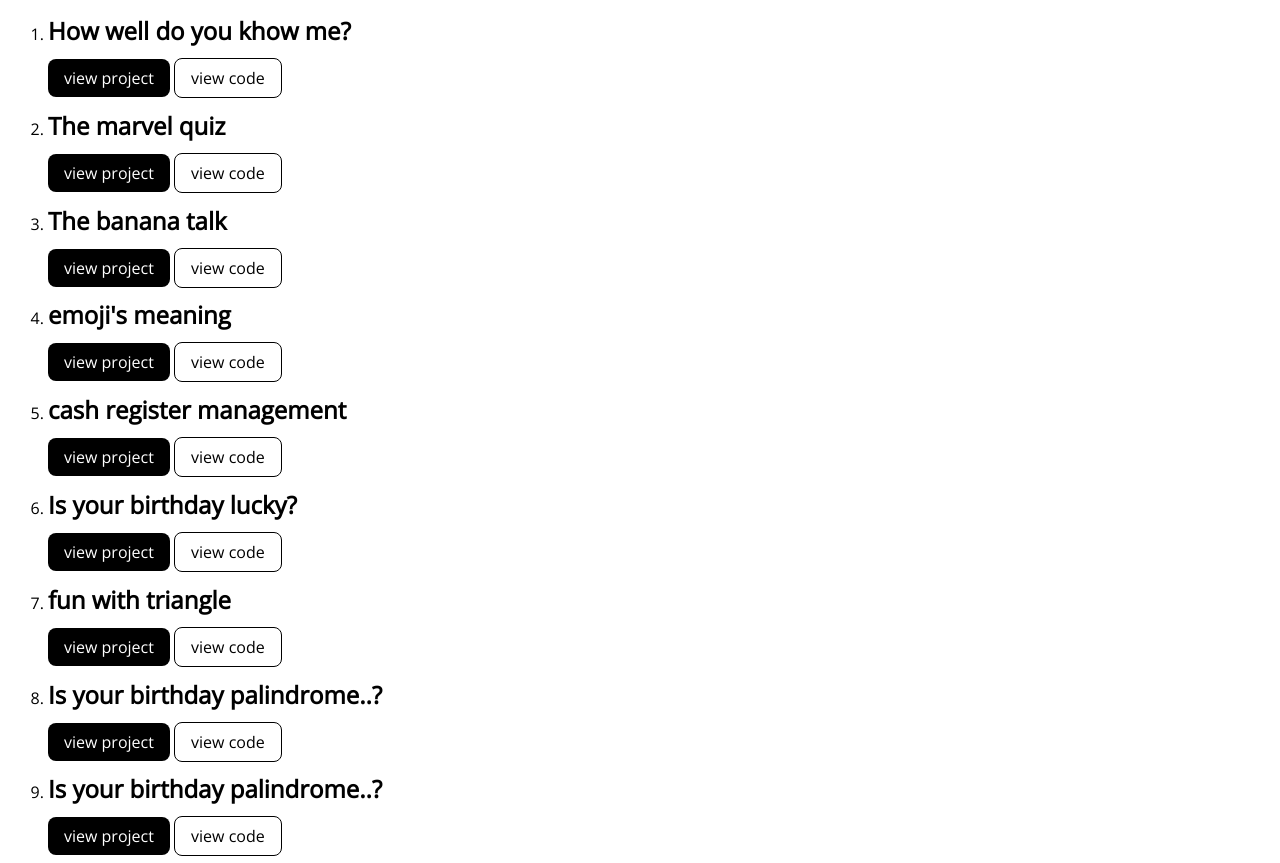
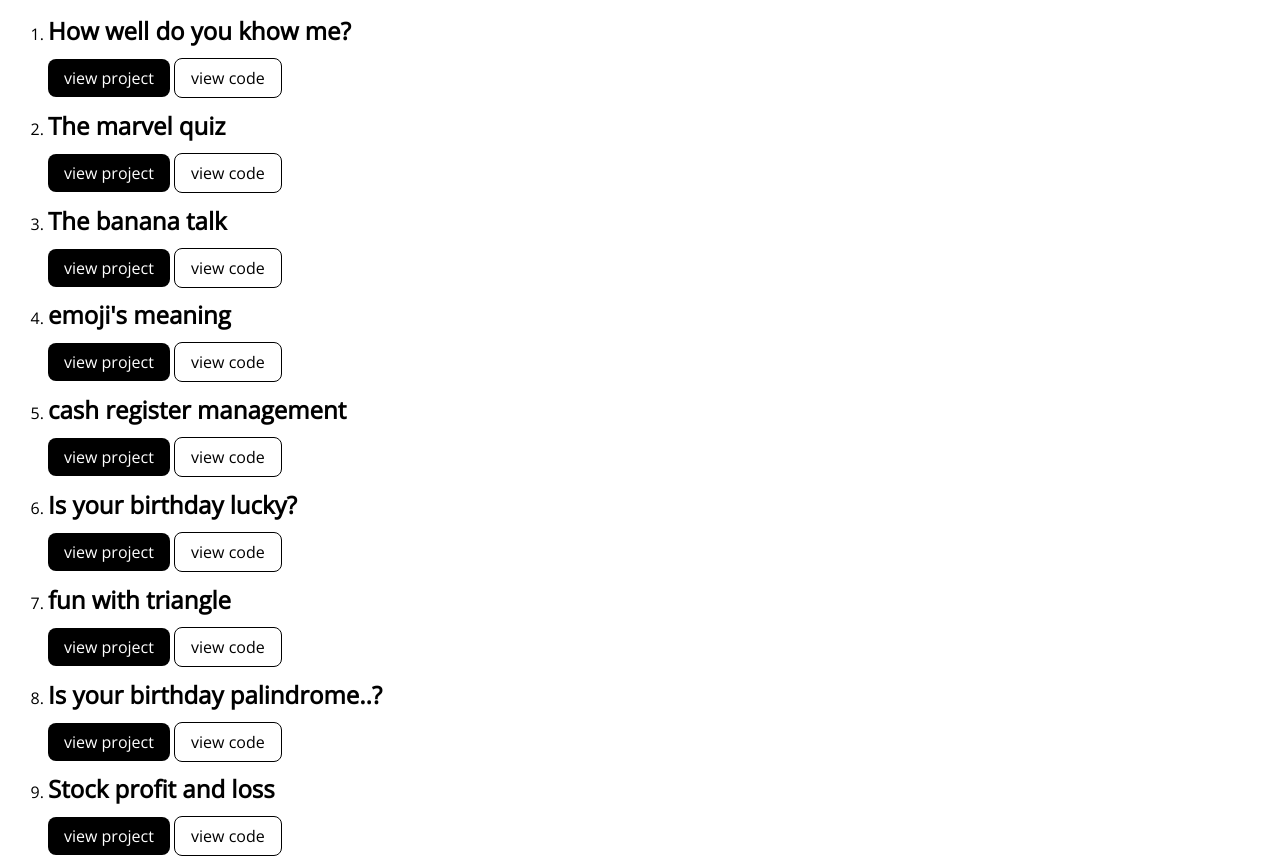
Before and after one commit to Sudarshanbalichakra/exercise-one, a plain HTML site: page projects.html in a window 1280 px wide. Shown: the part 237-1100 px from the top of the page. Drawn offline with nearby package versions, Linux system fonts and the light colour scheme.

Commit message:
mark 14 added

```diff
--- a/projects.html
+++ b/projects.html
@@ -78,7 +78,7 @@
         </li>
 
         <li>
-            <h2>Is your birthday palindrome..?</h2>
+            <h2>Stock profit and loss</h2>
             <a class="link link-primary" href="https://marvelous-pixie-455922.netlify.app/">view project</a>
             <a class="link link-secondary" href="https://github.com/Sudarshanbalichakra/stock-profit-loss"> view code </a>
         </li>
```
